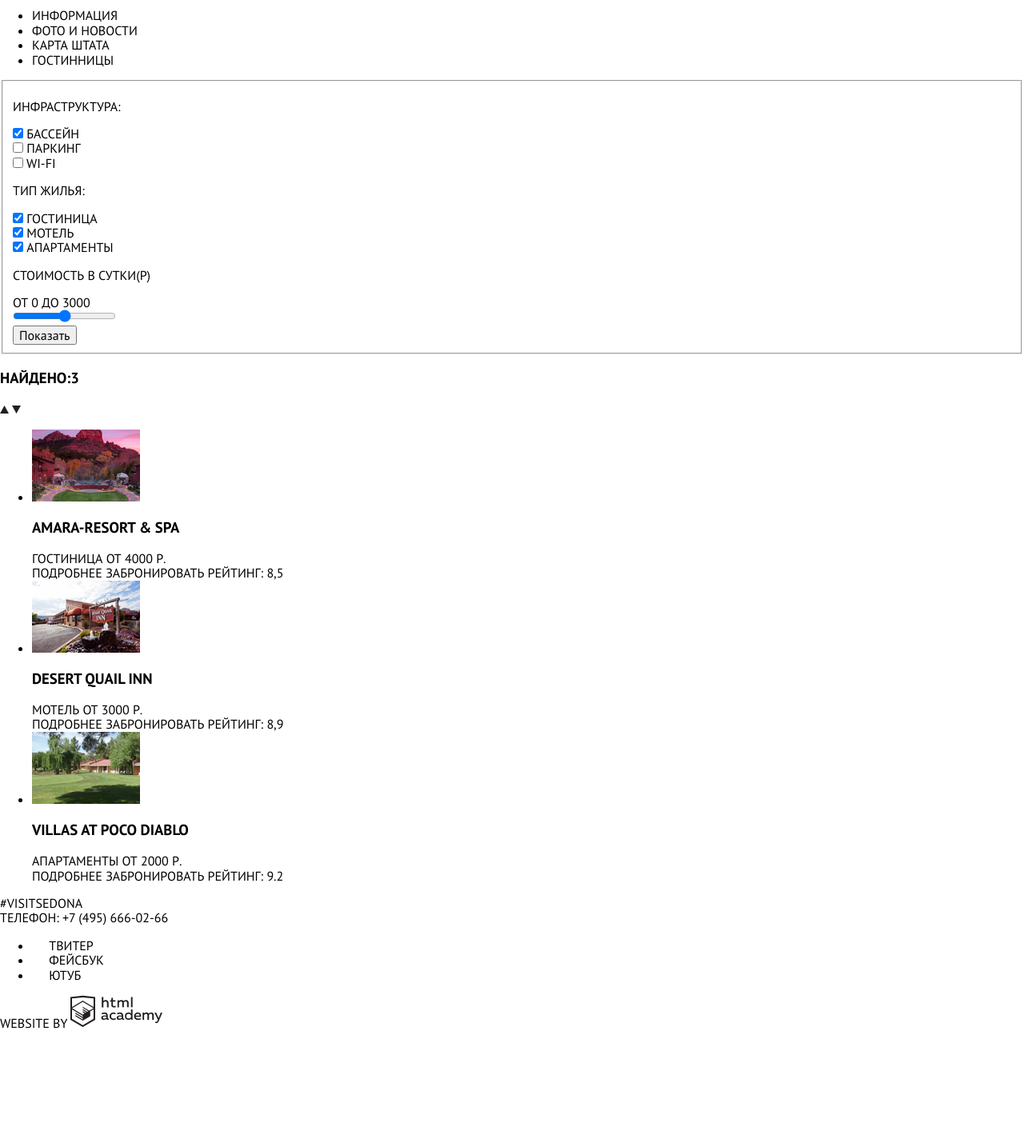
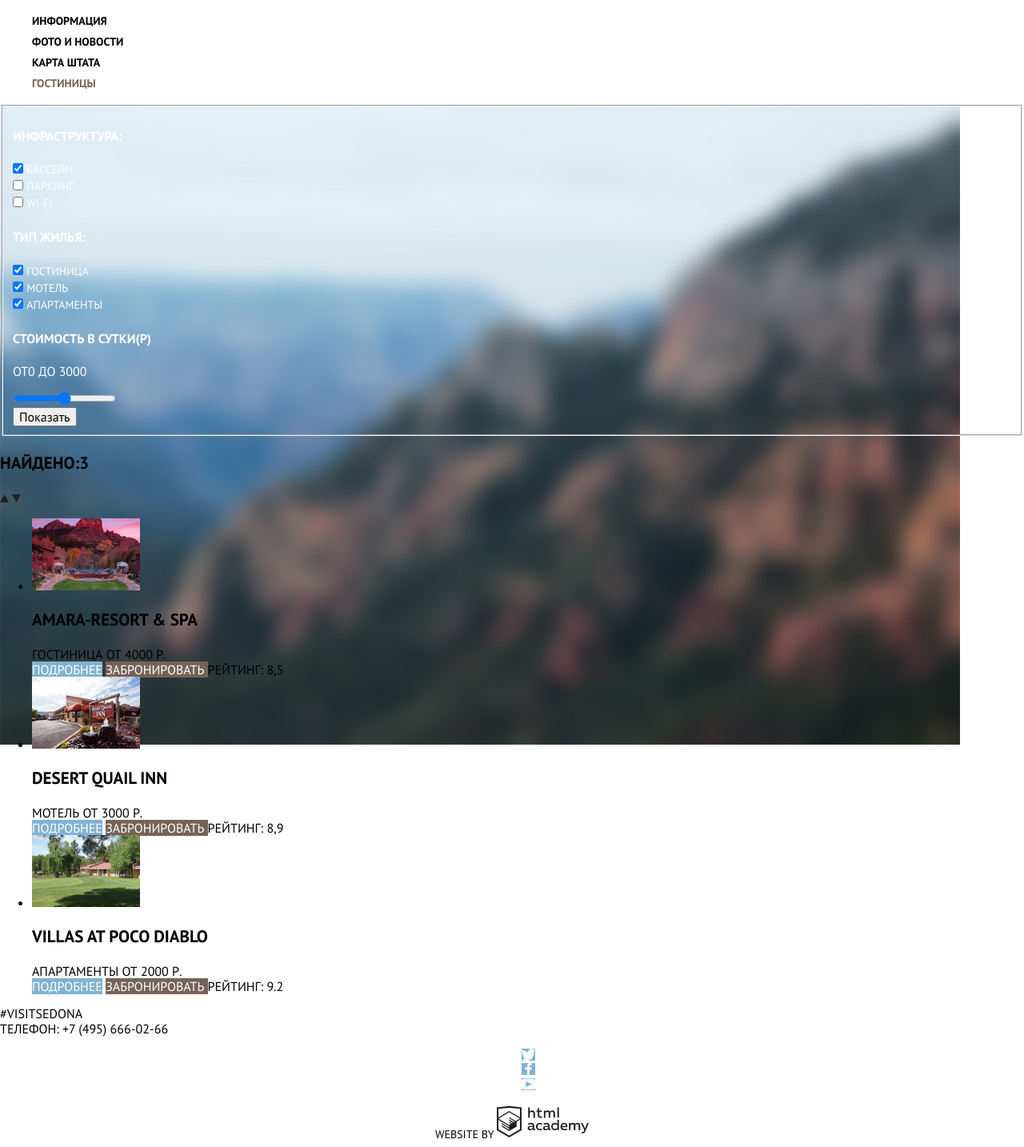
Before and after one commit to Anka17ru/1263643-sedona-27, a plain HTML site: page inner.html in a window 1280 px wide. Shown: the part 80-1514 px from the top of the page at 80% size. Before the commit the page ends 1384 px from the top, so only its background shows below. Drawn offline with nearby package versions, Linux system fonts and the light colour scheme.

Commit message:
form and css inner

```diff
--- a/css/style.css
+++ b/css/style.css
@@ -10,11 +10,14 @@
   color: #000000;
 }
 
+
 .background{
   background-image: url("../img/background.jpg");
   background-repeat: no-repeat;
   background-attachment: scroll;
 }
+
+
 
 .welcome{
 text-align: center;
@@ -125,3 +128,44 @@
 .social-background{
 background-color: #81b3d2;
 }
+
+
+
+
+
+h3{
+  font-size: 21px;
+  line-height: 26px;
+}
+
+.hotel-style{
+color: #766357;
+}
+
+.background-inner{
+  background-image: url("../img/background-inner.jpg");
+  background-repeat: no-repeat;
+  background-attachment: scroll;
+}
+
+.form-hotel{
+color: #ffffff
+}
+.form-hotel h4{
+  font-size: 16px;
+  line-height: 21px;
+}
+.form-hotel label{
+  font-size: 14px;
+line-height: 21px;
+}
+
+.details{
+  background-color: #81b3d2;
+  color: #ffffff;
+}
+
+ .book{
+   background-color: #766357;
+   color: #ffffff;
+ }
--- a/inner.html
+++ b/inner.html
@@ -11,23 +11,23 @@
 
 <body>
   <header>
-    <nav>
+    <nav class="main-navigation">
       <a href="index.html">
         <img src="img/logo.svg" width="140" height="71" alt="Логотип города «Седона»">
       </a>
-      <ul>
-        <li><a href="info.html">Информация</a></li>
-        <li><a href="foto.html">Фото и новости</a></li>
-        <li><a href="map.html">Карта штата</a></li>
-        <li><a>Гостинницы</a></li>
-      </ul>
+      <ul class="site-navigation">
+        <li><a href="#">Информация</a></li>
+        <li><a href="#">Фото и новости</a></li>
+        <li><a href="#">Карта штата</a></li>
+        <li><a class="hotel-style">Гостиницы</a></li>
+      </ul class="user-navigation">
     </nav>
   </header>
-  <main>
+  <main class="background-inner">
     <section>
-      <form action="#" method="post">
-          <fieldset>
-        <p> Инфраструктура: </p>
+      <form action="https://echo.htmlacademy.ru" method="post">
+          <fieldset class="form-hotel">
+        <h4> Инфраструктура: </h4>
         <div>
         <input type="checkbox" name="pool" id="pool" checked>
         <label for="pool">Бассейн</label>
@@ -40,7 +40,7 @@
         <input type="checkbox" name="wifi" id="wifi">
         <label for="wifi">Wi-Fi</label>
       </div>
-      <p> Тип жилья: </p>
+      <h4> Тип жилья: </h4>
       <div>
       <input type="checkbox" name="hotel" id="hotel" checked>
       <label for="hotel">Гостиница</label>
@@ -53,9 +53,10 @@
       <input type="checkbox" name="apart" id="apart" checked>
       <label for="apart">Апартаменты</label>
     </div>
-    <p>Стоимость в сутки(Р)</p>
-    <span> от 0</span>
-      <span>до 3000 </span>
+    <h4>Стоимость в сутки(Р)</h4>
+    <p>от<span>0</span>
+      до <span>3000</span>
+    </p>
       <div>
       <input type="range" name="cost" min="0" max="3000" step="100">
     </div>
@@ -76,8 +77,8 @@
           </a>
           <span>Гостиница</span>
           <span> от 4000 Р.</span>
-          <div><a href="amara-item.html">Подробнее</a>
-            <a href="#"> Забронировать </a>
+          <div><a href="amara-item.html" class="details">Подробнее</a>
+            <a href="#" class="book"> Забронировать </a>
             <span> </span>
             <span>Рейтинг: 8,5</span>
           </div>
@@ -89,8 +90,8 @@
           </a>
           <span>Мотель</span>
           <span>от 3000 Р.</span>
-          <div><a href="desert-item.html">Подробнее</a>
-            <a href="#"> Забронировать </a>
+          <div><a href="desert-item.html" class="details">Подробнее</a>
+            <a href="#" class="book"> Забронировать </a>
             <span> </span>
             <span>Рейтинг: 8,9</span>
           </div>
@@ -102,8 +103,8 @@
           </a>
           <span>Апартаменты</span>
           <span>от 2000 Р.</span>
-          <div><a href="villas-item.html">Подробнее</a>
-            <a href="#"> Забронировать </a>
+          <div><a href="villas-item.html" class="details">Подробнее</a>
+            <a href="#" class="book"> Забронировать </a>
             <span> </span>
             <span>Рейтинг: 9.2</span>
           </div>
@@ -111,26 +112,27 @@
       </ul>
     </section>
   </main>
-  <footer>
-    <a href="#"> #VISITSEDONA</a><br>
-    <a href="tel: +7 (495) 666-02-66">Телефон: +7 (495) 666-02-66</a>
-    <ul>
-      <li><a href="#"><img src="img/tw.svg" alt="tw" width="17" height="15">
-          Твитер
+  <footer class="main-footer">
+    <a class="footer-contacts" href="#"> #VISITSEDONA</a><br>
+    <a class="footer-contacts" href="tel: +7 (495) 666-02-66">Телефон: +7 (495) 666-02-66</a>
+    <div class="footer-social">
+      <ul>
+      <li><a href="#">
+        <img src="img/tw.svg" alt="tw" width="17" height="15" class="social-background">
         </a>
       </li>
-      <li><a href="#"><img src="img/fb.svg" alt="fb" width="17" height="15">
-          Фейсбук
+      <li><a href="#">
+        <img src="img/fb.svg" alt="fb" width="17" height="15" class="social-background">
         </a>
       </li>
-      <li><a href="#"><img src="img/youtube.svg" alt="youtube" width="17" height="15">
-          Ютуб
+      <li><a href="#">
+        <img src="img/youtube.svg" alt="youtube" width="17" height="15" class="social-background">
         </a>
       </li>
     </ul>
-    <p>
+    <p class="footer-copyright">
       Website by
-      <a href="https://htmlacademy.ru/intensive/htmlcss">
+      <a class="button" href="https://htmlacademy.ru/intensive/htmlcss">
         <img src="img/logo-htmla.svg" alt="logo-htmla" width="115" height="41">
       </a>
     </p>
```
Also changed, not shown: index.html (+1 -1 lines), img/background-inner.jpg (added), img/checkbox-off.svg (added), img/checkbox-on.svg (added), img/filter-button.svg (added), img/intro-mask.svg (added), img/logo-sedona.svg (added).
